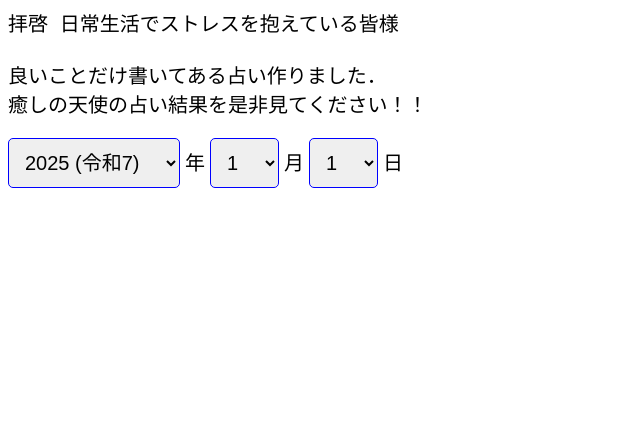
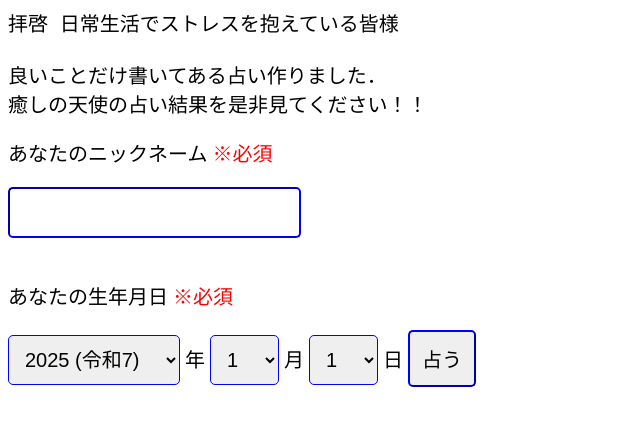
Before and after one commit to Irodorinoiro/uranai, a plain HTML site: page index.html in a window 1280 px wide. Shown: the part 104-530 px from the top of the page, without its empty margins (0-640 px from the left). Drawn offline with Linux system fonts and the light colour scheme; a web font is replaced by a local one.

Commit message:
占うボタン追加

```diff
--- a/index.html
+++ b/index.html
@@ -1,27 +1,36 @@
 <!DOCTYPE html>
 <html>
   <head>
-        <link rel="stylesheet" href="style.css">
-        <link href="https://fonts.googleapis.com/css2?family=Kaisei+Decol&display=swap" rel="stylesheet">
-        <meta charset="UTF-8">
-        <meta name="viewport" content="width=device-width,initial-scale=1">
+    <link rel="stylesheet" href="style.css" />
+    <link
+      href="https://fonts.googleapis.com/css2?family=Kaisei+Decol&display=swap"
+      rel="stylesheet"
+    />
+    <meta charset="UTF-8" />
+    <meta name="viewport" content="width=device-width,initial-scale=1" />
     <title>良いことだけ占い</title>
   </head>
 
   <body>
     <h1>良いことだけ占い</h1>
     <p>
-                拝啓&emsp13;
-                日常生活でストレスを抱えている皆様
-                <br>
-                <br>良いことだけ書いてある占い作りました．
-                <br>癒しの天使の占い結果を是非見てください！！
+      拝啓&emsp13; 日常生活でストレスを抱えている皆様
+      <br />
+      <br />良いことだけ書いてある占い作りました．
+      <br />癒しの天使の占い結果を是非見てください！！
     </p>
-
     <div>
-            <select class = "select_form" name="year" id="select_year"></select>  年
-            <select class = "select_form" name="month" id="select_month"></select>  月
-            <select class = "select_form" name="day" id="select_day"></select>  日
+        <p>あなたのニックネーム <span class="hissu">※必須</span></p>
+      <input class="select_form" type="text" name="name" id="write_name" />
+      <br /><br />
+      <p>あなたの生年月日 <span class="hissu">※必須</span></p>
+      <select class="select_form" name="year" id="select_year"></select>
+      年
+      <select class="select_form" name="month" id="select_month"></select>
+      月
+      <select class="select_form" name="day" id="select_day"></select>
+      日
+      <button type="button" class="select_form" name="enter" id="uranai_enter">占う</button>
     </div>
 
     <script type="text/javascript" src="main.js"></script>
--- a/main.js
+++ b/main.js
@@ -3,7 +3,8 @@
   const select_year = document.getElementById("select_year");
   const select_month = document.getElementById("select_month");
   const select_day = document.getElementById("select_day");
-  const year = new Date().getFullYear();
+  const uranai_enter = document.getElementById("uranai_enter");
+  //const year = new Date().getFullYear();
   let i;
 
   function $set_year() {
@@ -77,6 +78,9 @@
     }
   }
 
+  function $uranai_enter() {
+  }
+
   // load時，年月変更時に実行する
   window.onload = function () {
     $set_year();
--- a/style.css
+++ b/style.css
@@ -9,3 +9,7 @@ body {
     border-color: blue;
     border-radius: 5px; /*角丸*/
 }
+
+.hissu{
+    color: red;
+}
```
Lines whose indentation alone changed are shown as unchanged.
